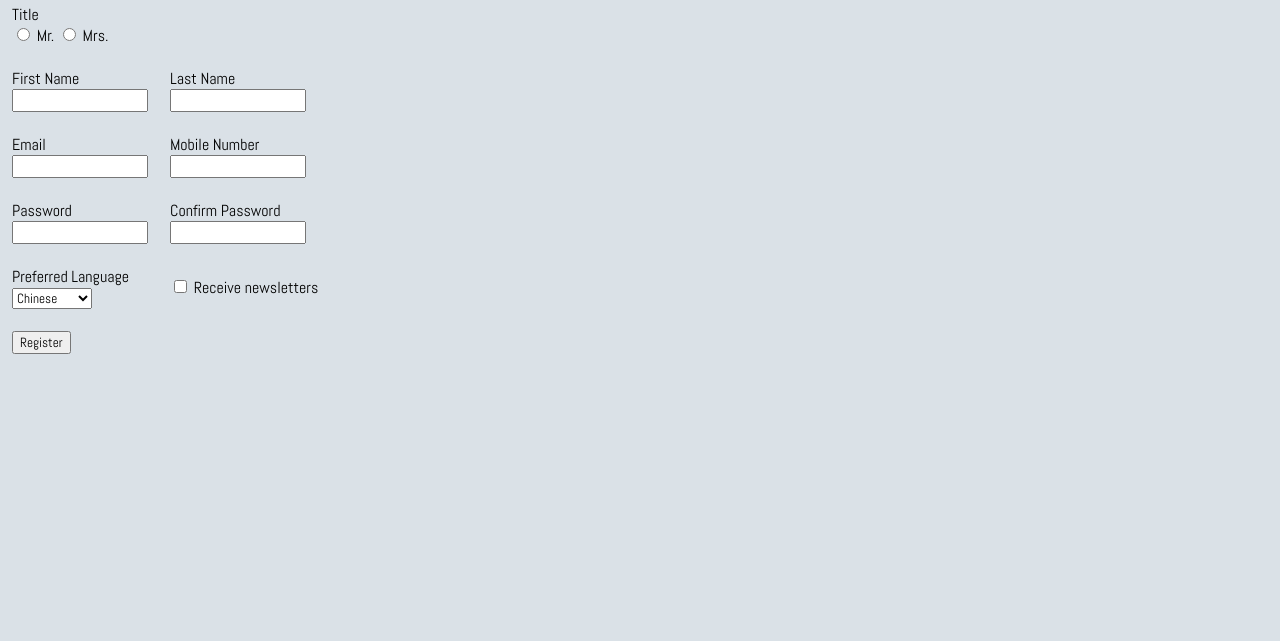
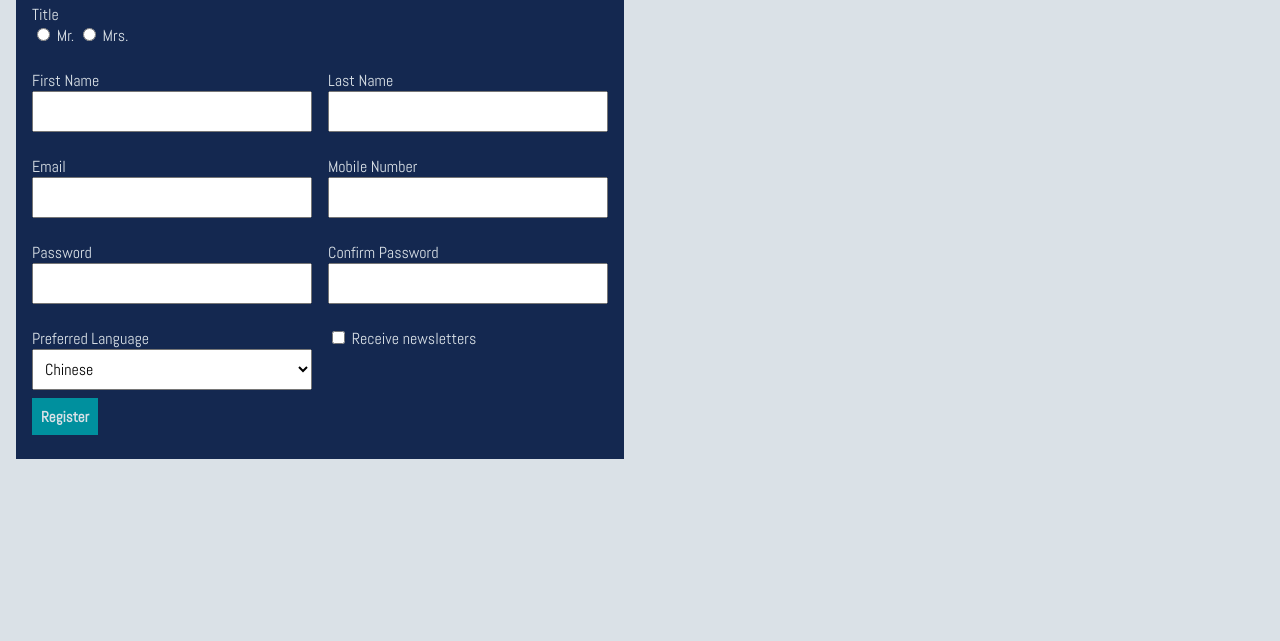
Before and after one commit to banyanprolabs/css-learn, a plain HTML site: page strat-hawk/signup.html in a window 1280 px wide. Shown: the part 159-800 px from the top of the page. Drawn offline with Linux system fonts and the light colour scheme.

Commit message:
strat-hawk forms

```diff
--- a/strat-hawk/signup.html
+++ b/strat-hawk/signup.html
@@ -13,75 +13,67 @@
             <a class="nav-item" href="login.html">Login</a>
             <a class="nav-item" href="signup.html">Signup</a>
         </div>
-        <h2 class="heading">Signup</h2>
-        <form action="login.html">
-            <table cellpadding="10">
-                <tr>
-                    <td>
-                        Title<br>
+        <div class="signup-form-container">
+            <h2 class="heading">Signup</h2>
+            <form action="login.html">
+                <div class="signup-element-container">
+                    <div class="form-group">
+                        <label class="label">Title</label>
                         <input type="radio" name="title" value="mister" id="mister" required>
-                        <label for="mister">Mr.</label>
+                        <label class="label-inline" for="mister">Mr.</label>
                         <input type="radio" name="title" value="missus" id="missus">
-                        <label for="missus">Mrs.</label>
-                    </td>
-                </tr>
-                <tr>
-                    <td>
-                        <label for="firstName">First Name</label><br>
-                        <input type="text" name="firstName" id="firstName" required>
-                    </td>
-                    <td>
-                        <label for="lastName">Last Name</label><br>
-                        <input type="text" name="lastName" id="lastName" required>
-                    </td>
-                </tr>
-                <tr>
-                    <td>
-                        <label for="email">Email</label><br>
-                        <input type="text" name="email" id="email" required
+                        <label class="label-inline" for="missus">Mrs.</label>
+                    </div>
+                    <div></div>
+                    <div class="form-group">
+                        <label class="label" for="firstName">First Name</label>
+                        <input type="text" class="form-input" name="firstName" id="firstName" required>
+                    </div>
+                    <div class="form-group">
+                        <label class="label" for="lastName">Last Name</label>
+                        <input type="text" class="form-input" name="lastName" id="lastName" required>
+                    </div>
+                    <div class="form-group">
+                        <label class="label" for="email">Email</label>
+                        <input type="text" class="form-input" name="email" id="email" required
                                pattern="[a-z0-9._%+-]+@[a-z0-9.-]+\.[a-z]{2,}$"
                                title="xxxx@yyyy.zzz format">
-                    </td>
-                    <td>
-                        <label for="mobileNumber">Mobile Number</label><br>
-                        <input type="text" name="mobileNumber" id="mobileNumber" pattern="[0-9]{10}">
-                    </td>
-                </tr>
-                <tr>
-                    <td>
-                        <label for="password">Password</label><br>
-                        <input type="password" name="password" id="password"
+                    </div>
+                    <div class="form-group">
+                        <label class="label" for="mobileNumber">Mobile Number</label>
+                        <input type="text" class="form-input" name="mobileNumber" id="mobileNumber" pattern="[0-9]{10}">
+                    </div>
+                    <div class="form-group">
+                        <label class="label" for="password">Password</label>
+                        <input type="password" class="form-input" name="password" id="password"
                                pattern="    (?=.*\d)(?=.*[a-z])(?=.*[A-Z]).{8,}"
                                title="A number, 1 upper case, 1 lower case with 8 or more characters" required>
-                    </td>
-                    <td>
-                        <label for="confirmPassword">Confirm Password</label><br>
-                        <input type="password" name="confirmPassword" id="confirmPassword" required
+                    </div>
+                    <div class="form-group">
+                        <label class="label" for="confirmPassword">Confirm Password</label>
+                        <input type="password" class="form-input" name="confirmPassword" id="confirmPassword" required
                                pattern="(?=.*\d)(?=.*[a-z])(?=.*[A-Z]).{8,}"
                                title="Password must contain 1 number, 1 upper case, 1 lower case and at least 8 or more characters">
-                    </td>
-                </tr>
-                <tr>
-                    <td>
-                        <label for="language">Preferred Language</label><br>
-                        <select name="language" id="language">
+                    </div>
+                    <div class="form-group">
+                        <label class="label" for="language">Preferred Language</label>
+                        <select class="form-input" name="language" id="language">
                             <option>Chinese</option>
                             <option>Spanish</option>
                             <option>English</option>
                             <option>Hindi</option>
                             <option>Portuguese</option>
                         </select>
-                    </td>
-                    <td>
+                    </div>
+                    <div class="form-group">
                         <input type="checkbox" name="newsletter" id="newsletter">
-                        <label for="newsletter">Receive newsletters</label>
-                    </td>
-                </tr>
-                <tr>
-                    <td><input type="submit" value="Register"></td>
-                    <td></td>
-                </tr>
-            </table>
-        </form>
+                        <label class="label-inline" for="newsletter">Receive newsletters</label>
+                    </div>
+                </div>
+                <div class="form-group">
+                    <input type="submit" value="Register" class="btn">
+                </div>
+            </form>
+        </div>
     </body>
 </html>
--- a/strat-hawk/styles/styles.css
+++ b/strat-hawk/styles/styles.css
@@ -39,7 +39,7 @@ input, select, button {
 .heading {
     color: #00909E;
     clear: both;
-    margin-left: 1rem
+    margin-top: 0
 }
 
 .destination {
@@ -62,6 +62,7 @@ input, select, button {
 .flight {
     margin-right: 0.5rem;
     background-color: #142850;
+    padding: 0.5rem
 }
 
 .flight-number {
@@ -118,11 +119,73 @@ input, select, button {
     color: #dae1e7;
     cursor: pointer;
     border: 0.1rem solid #00909e;
-    float: left;
-    margin: 0.5rem
+/*    float: left;*/
+/*    margin: 0.5rem*/
 }
 
 .btn:hover {
     background-color: #dae1e7;
     color: #00909e;
 }
+
+* {
+    box-sizing: border-box;
+}
+
+.login-form-container {
+    background-color: #142850;
+    padding: 1.5rem;
+    margin: 1rem;
+    width: 300px
+}
+
+.login-element-container {
+    display: grid
+}
+
+.label {
+    color: #DAE1E7;
+    display: block
+}
+
+.form-group {
+    margin-bottom: 0.5rem
+}
+
+.form-input {
+    width: 100%;
+    padding: 0.5rem;
+    font-size: 1rem;
+    outline: none;
+}
+
+.signup-form-container {
+    width: 38rem;
+    background-color: #142850;
+    padding: 1rem;
+    margin: 1rem
+}
+
+.signup-element-container {
+    display: grid;
+    grid-template-columns: 1fr 1fr;
+    grid-gap: 1rem;
+}
+
+.label-inline {
+    color: #DAE1E7;
+    display: inline
+}
+
+.search-form-container {
+    width: 20rem;
+    background-color: #142850;
+    padding: 1rem;
+    margin: 1rem
+}
+
+.search-element-container {
+    display: grid;
+    grid-template-columns: 1fr 1fr;
+    grid-gap: 0.5rem
+}
```
Also changed, not shown: strat-hawk/index.html (+17 -5 lines), strat-hawk/login.html (+16 -8 lines).
